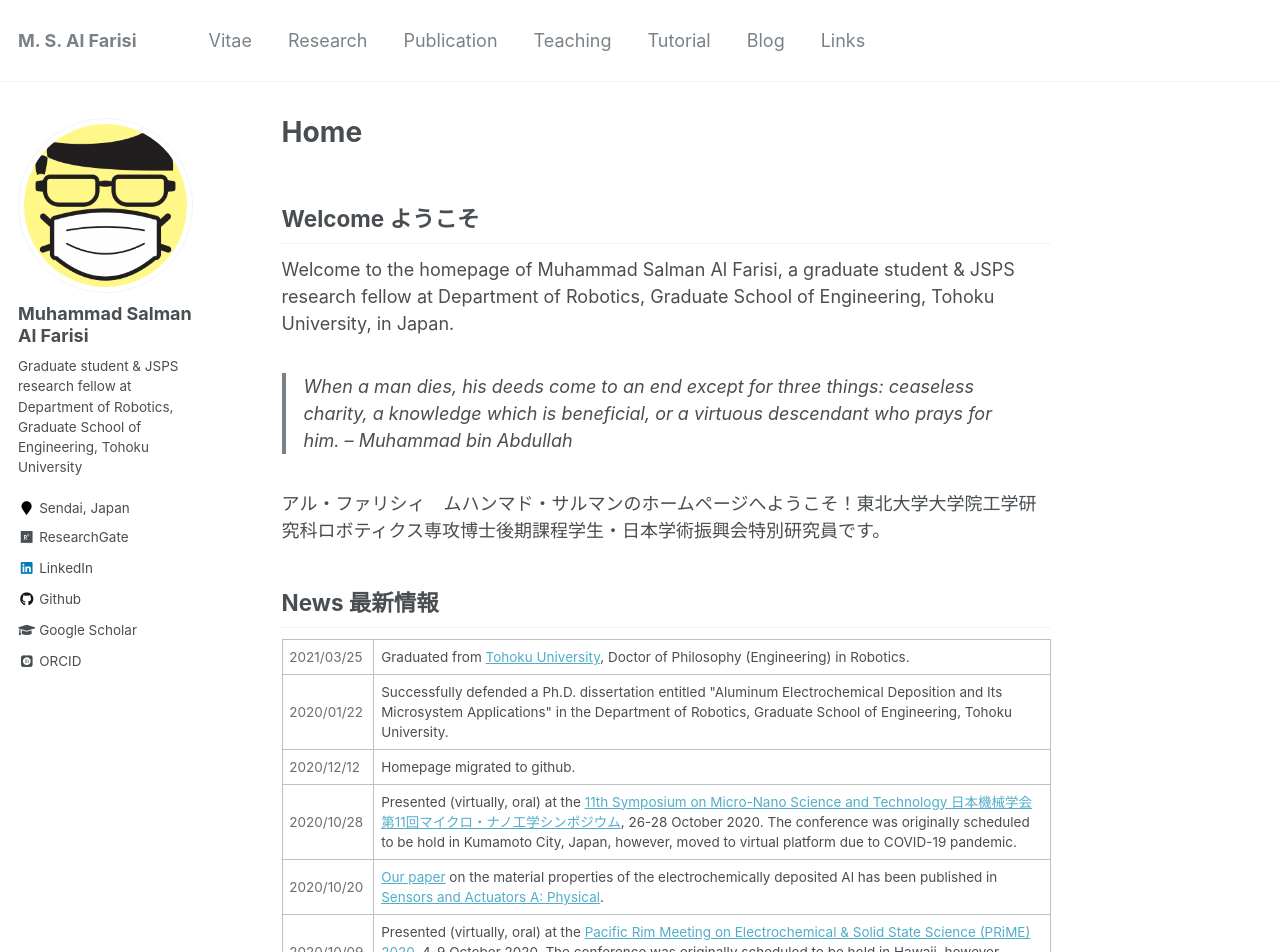
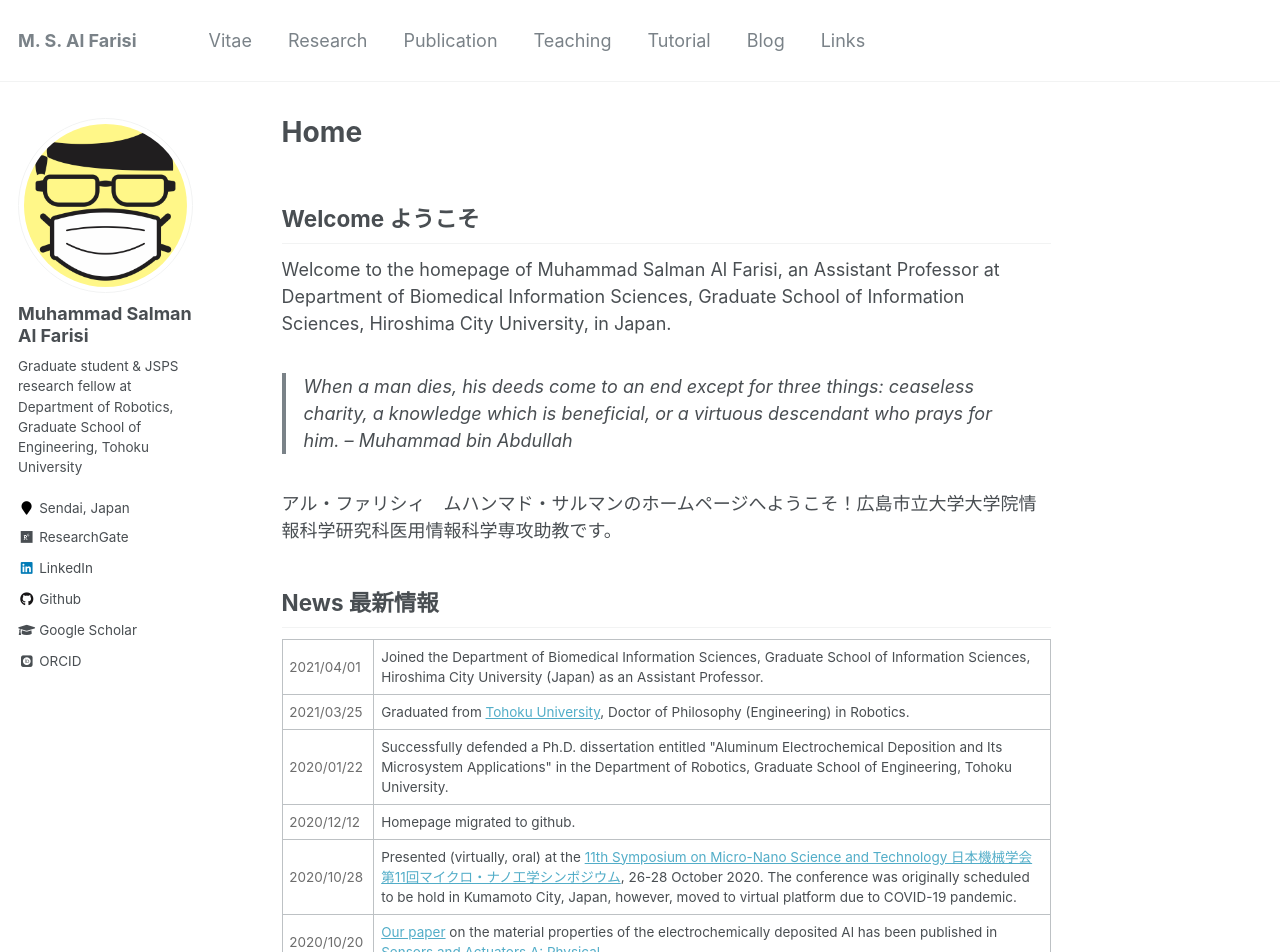
Before and after one commit to msalfarisi/msalfarisi.github.io, a Jekyll site: the page built from _pages/home.md, in a window 1280 px wide and 1400 px high. Shown: the top 952 px of the window. Built offline with Jekyll 4.4.1, drawn with Linux system fonts in a browser that asks for light colours; some web fonts are replaced; some of the changed text lies outside the part shown.

Commit message:
Update home.md

```diff
--- a/_pages/home.md
+++ b/_pages/home.md
@@ -10,11 +10,11 @@ redirect_from:
 
 ## Welcome ようこそ
 
-Welcome to the homepage of Muhammad Salman Al Farisi, a graduate student & JSPS research fellow at Department of Robotics, Graduate School of Engineering, Tohoku University, in Japan.
+Welcome to the homepage of Muhammad Salman Al Farisi, an Assistant Professor at Department of Biomedical Information Sciences, Graduate School of Information Sciences, Hiroshima City University, in Japan.
 
 > When a man dies, his deeds come to an end except for three things: ceaseless charity, a knowledge which is beneficial, or a virtuous descendant who prays for him.  -- *Muhammad bin Abdullah*
 
-アル・ファリシィ　ムハンマド・サルマンのホームページへようこそ！東北大学大学院工学研究科ロボティクス専攻博士後期課程学生・日本学術振興会特別研究員です。
+アル・ファリシィ　ムハンマド・サルマンのホームページへようこそ！広島市立大学大学院情報科学研究科医用情報科学専攻助教です。
 
 
 
@@ -22,6 +22,10 @@ Welcome to the homepage of Muhammad Salman Al Farisi, a graduate student & JSPS
 
 <div style="overflow-y: scroll; height:400px;">
  <table style="width:100%">
+  <tr>
+    <td style="color:#6d6d6d;">2021/04/01</td>
+    <td>Joined the Department of Biomedical Information Sciences, Graduate School of Information Sciences, Hiroshima City University (Japan) as an Assistant Professor.</td>
+  </tr>
   <tr>
     <td style="color:#6d6d6d;">2021/03/25</td>
     <td>Graduated from <a href="https://www.tohoku.ac.jp/">Tohoku University</a>, Doctor of Philosophy (Engineering) in Robotics.</td>
```
